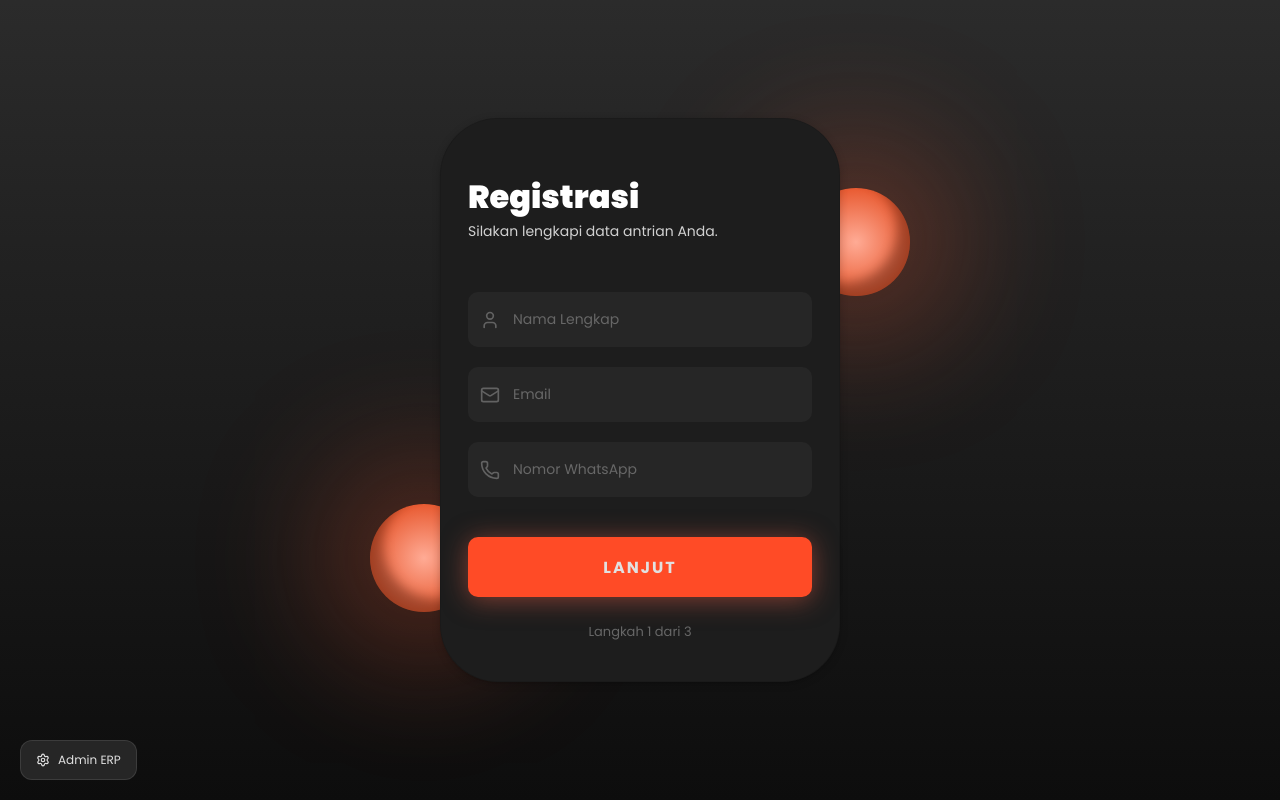
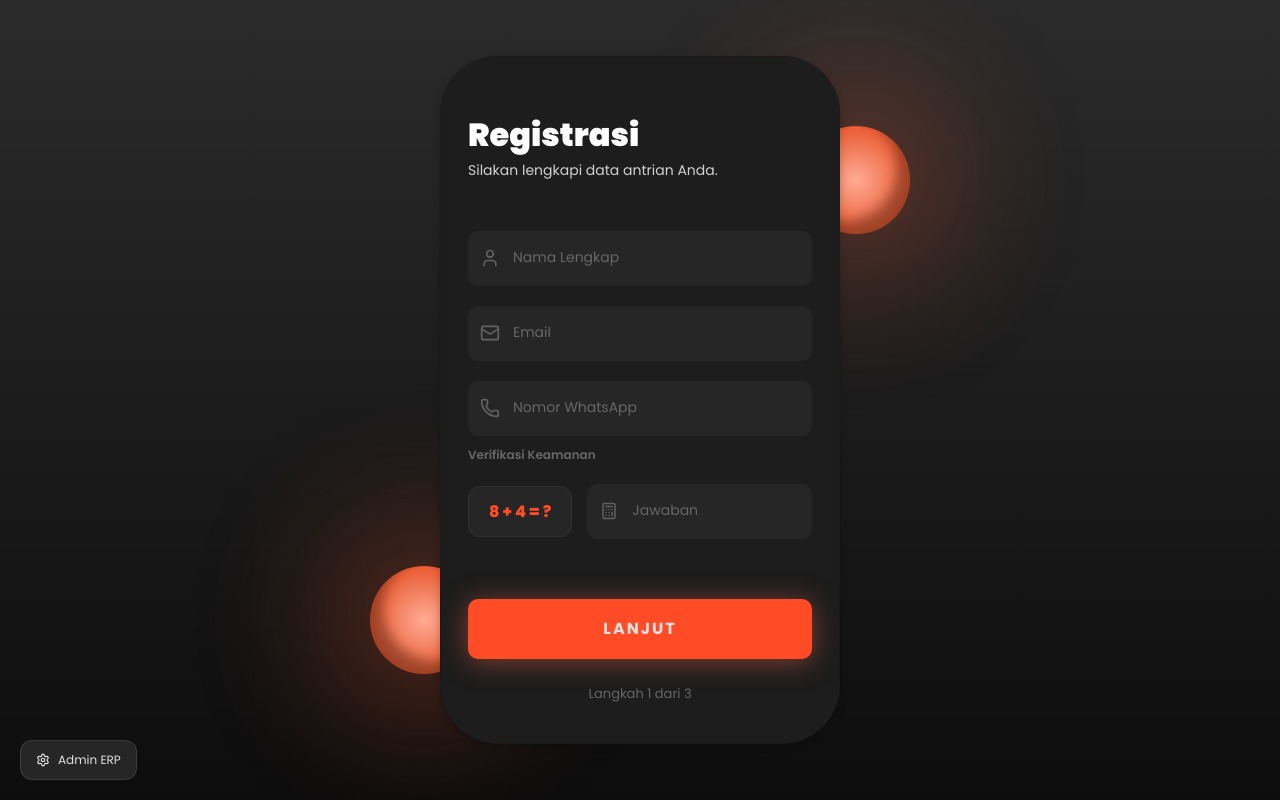
Before and after one commit to 0xkotaromiyabi/antrianqu, a React (Vite) app: page / in a window 1280 px wide. Built offline with nearby package versions, Linux system fonts and the light colour scheme.

Commit message:
update captcha

```diff
--- a/src/components/RegistrationForm.jsx
+++ b/src/components/RegistrationForm.jsx
@@ -1,5 +1,5 @@
-import { useState } from 'react'
-import { User, Mail, Phone } from 'lucide-react'
+import { useState, useEffect } from 'react'
+import { User, Mail, Phone, Calculator, AlertCircle } from 'lucide-react'
 
 const RegistrationForm = ({ onComplete }) => {
     const [formData, setFormData] = useState({
@@ -7,9 +7,32 @@ const RegistrationForm = ({ onComplete }) => {
         email: '',
         phone: ''
     })
+    const [captcha, setCaptcha] = useState({ n1: 0, n2: 0 })
+    const [captchaInput, setCaptchaInput] = useState('')
+    const [error, setError] = useState('')
+
+    const generateCaptcha = () => {
+        setCaptcha({
+            n1: Math.floor(Math.random() * 10) + 1,
+            n2: Math.floor(Math.random() * 10) + 1
+        })
+        setCaptchaInput('')
+    }
+
+    useEffect(() => {
+        generateCaptcha()
+    }, [])
 
     const handleSubmit = (e) => {
         e.preventDefault()
+        setError('')
+
+        if (parseInt(captchaInput) !== captcha.n1 + captcha.n2) {
+            setError('Jawaban captcha salah. Silakan coba lagi.')
+            generateCaptcha()
+            return
+        }
+
         if (formData.name && formData.email && formData.phone) {
             onComplete(formData)
         }
@@ -19,6 +42,22 @@ const RegistrationForm = ({ onComplete }) => {
         <form className="form" onSubmit={handleSubmit}>
             <div className="form__title">Registrasi</div>
             <div className="form__sub-title">Silakan lengkapi data antrian Anda.</div>
+
+            {error && (
+                <div style={{
+                    background: 'rgba(239, 68, 68, 0.1)',
+                    color: '#ef4444',
+                    padding: '12px',
+                    borderRadius: '8px',
+                    marginBottom: '20px',
+                    fontSize: '13px',
+                    display: 'flex',
+                    alignItems: 'center',
+                    gap: '10px'
+                }}>
+                    <AlertCircle size={16} /> {error}
+                </div>
+            )}
 
             <div className="form__input-wrapper">
                 <input
@@ -62,6 +101,40 @@ const RegistrationForm = ({ onComplete }) => {
                 </div>
             </div>
 
+            <div style={{ marginTop: '10px', marginBottom: '20px' }}>
+                <p style={{ fontSize: '12px', color: 'var(--text-color)', marginBottom: '8px', fontWeight: '600' }}>
+                    Verifikasi Keamanan
+                </p>
+                <div className="form__input-wrapper" style={{ display: 'flex', alignItems: 'center', gap: '15px' }}>
+                    <div style={{
+                        background: 'var(--secondary-color)',
+                        padding: '12px 20px',
+                        borderRadius: '12px',
+                        fontSize: '16px',
+                        fontWeight: '800',
+                        color: 'var(--primary-color)',
+                        minWidth: '100px',
+                        textAlign: 'center',
+                        border: '1px solid rgba(255,255,255,0.05)'
+                    }}>
+                        {captcha.n1} + {captcha.n2} = ?
+                    </div>
+                    <div className="form__input-wrapper" style={{ margin: 0, flex: 1 }}>
+                        <input
+                            className="form__input"
+                            placeholder="Jawaban"
+                            type="number"
+                            required
+                            value={captchaInput}
+                            onChange={(e) => setCaptchaInput(e.target.value)}
+                        />
+                        <div className="form__input-icon">
+                            <Calculator size={18} />
+                        </div>
+                    </div>
+                </div>
+            </div>
+
             <button className="form__submit-btn" type="submit">LANJUT</button>
 
             <div className="form__sign-up">Langkah 1 dari 3</div>
```
